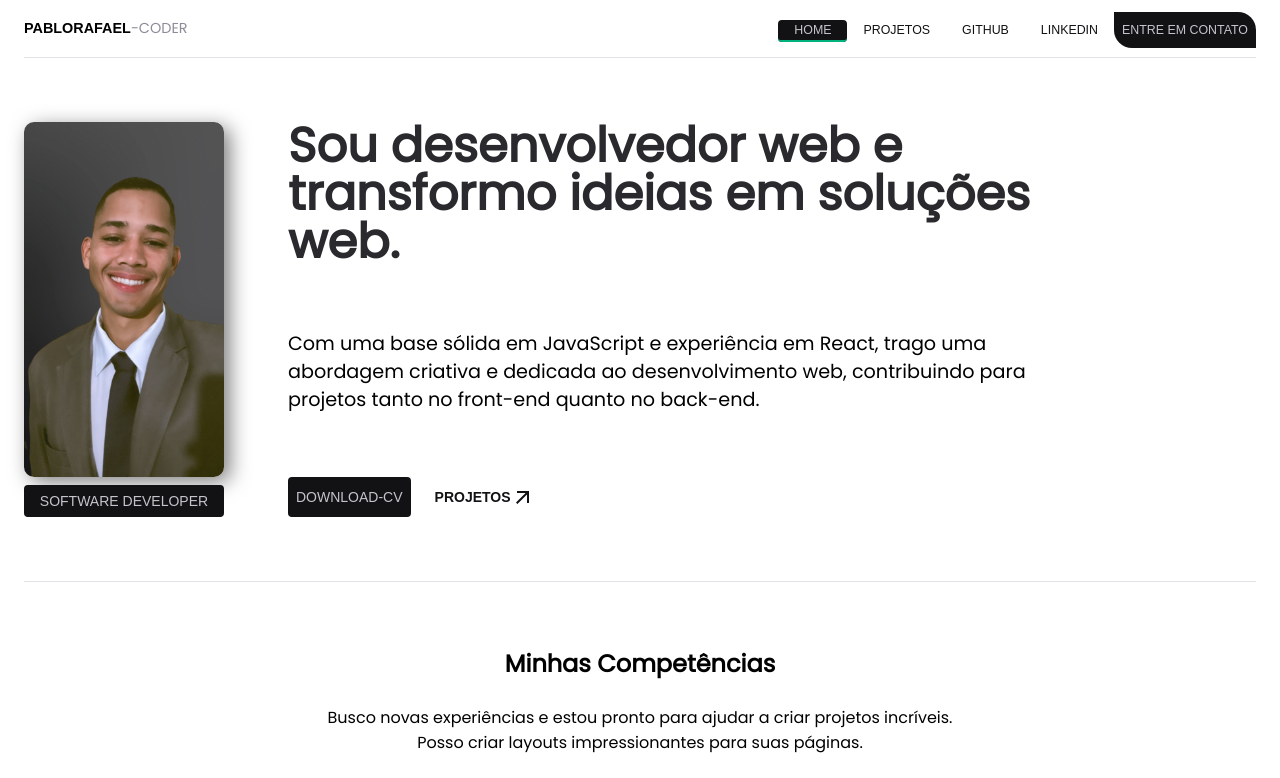
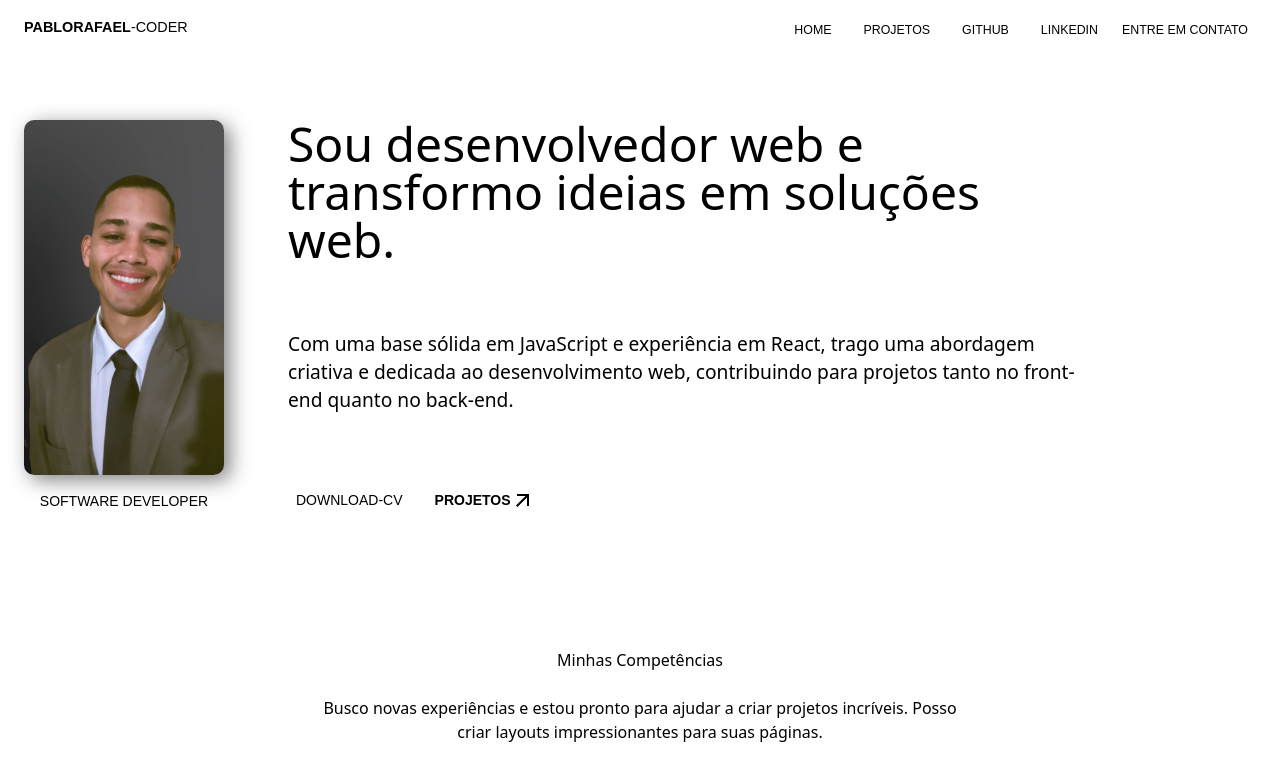
Before and after one commit to PabloRafael-coder/meu-portfolio, a React (Vite) app: page / in a window 1280 px wide. Shown: the top 778 px of the page. Built offline with nearby package versions, Linux system fonts and the light colour scheme; a web font is replaced by a local one.

Commit message:
feat(global.css): Adicionar o tailwind ao css global

```diff
--- a/src/global.css
+++ b/src/global.css
@@ -1,28 +1,9 @@
-:root {
-    --white: #fff;
-    --gray-100: #e1e1e6;
-    --gray-300: #c4c4cc;
-    --gray-400: #8d8d99;
-    --gray-600: #323238;
-    --gray-700: #29292e;
-    --gray-800: #202024;
-    --gray-900: #121214;
-    --black: #000;
+@import url('https://fonts.googleapis.com/css2?family=Inter:opsz,wght@14..32,100..900&display=swap');
+@import url('https://fonts.googleapis.com/css2?family=Geist:wght@100..900&display=swap');
+@import "tailwindcss";
 
-    --green-300: #00b37e;
-    --green-500: #00875f;
 
-    --red-500: #f75a68;
+@theme {
+  --font-inter: "Inter", sans-serif;
+  --font-geist: "Geist", sans-serif;
 }
-
-* {
-    padding: 0;
-    margin: 0;
-    box-sizing: border-box;
-    font-family: 'Poppins', sans-serif;
-}
-
-body {
-    -webkit-font-smoothing: antialiased;
-    font-size: 1rem;
-}
```
